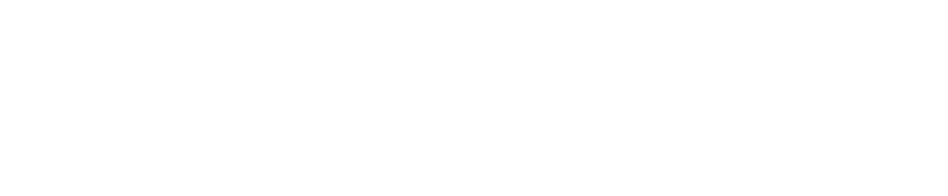
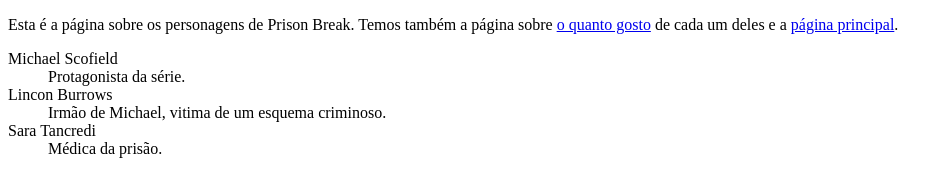
Before and after one commit to ufjf-dcc202/ufjf-dcc202-2023-3-b-atv5-fernandes-joaopaulo, a website: page personagens.html in a window 1280 px wide. Shown: the whole page, without its empty margins (0-948 px from the left). Drawn offline with Linux system fonts and the light colour scheme.

Commit message:
Altera personagens.html

```diff
--- a/personagens.html
+++ b/personagens.html
@@ -1,11 +1,22 @@
 <!DOCTYPE html>
-<html lang="en">
+<html lang="pt">
 <head>
     <meta charset="UTF-8">
     <meta name="viewport" content="width=device-width, initial-scale=1.0">
-    <title>Document</title>
+    <title>DCC202 - Atividade 5 - Personagens: JOAO_PAULO</title>
 </head>
 <body>
-
+    <p>Esta é a página sobre os personagens de Prison Break.
+    Temos também a página sobre <a href="preferencias.html">o quanto gosto</a> de cada um deles e a <a href="index.html">página principal</a>.</p>
+    <div>
+        <dl>
+            <dt>Michael Scofield</dt>
+            <dd>Protagonista da série.</dd>
+            <dt>Lincon Burrows</dt>
+            <dd>Irmão de Michael, vitima de um esquema criminoso.</dd>
+            <dt>Sara Tancredi</dt>
+            <dd>Médica da prisão.</dd>
+        </dl>
+    </div>
 </body>
 </html>
```
